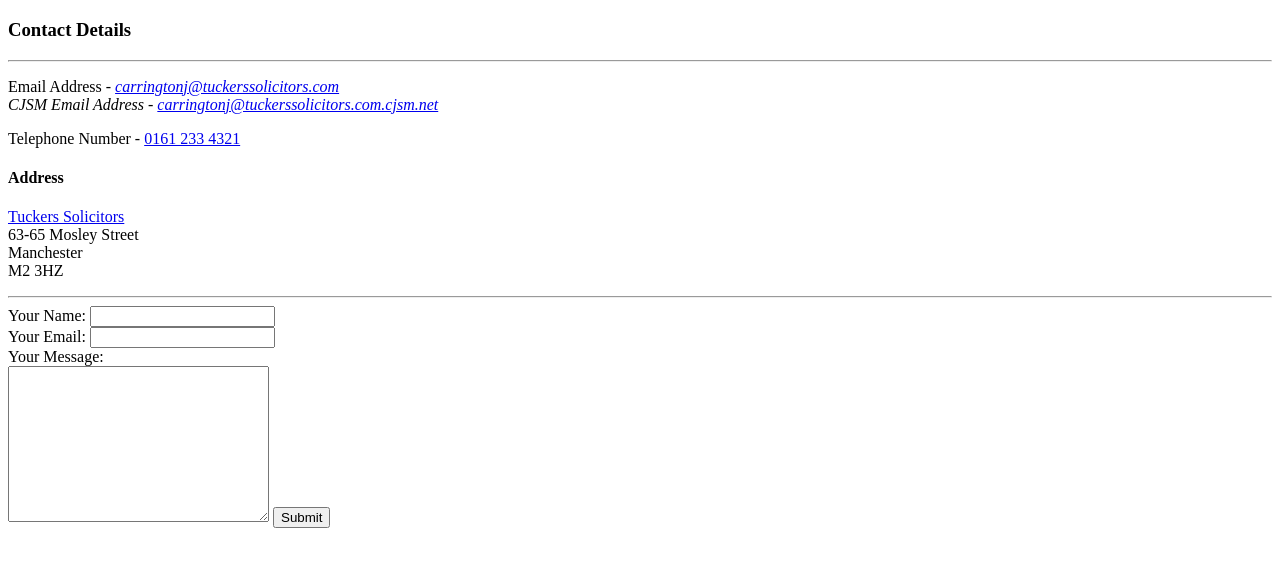
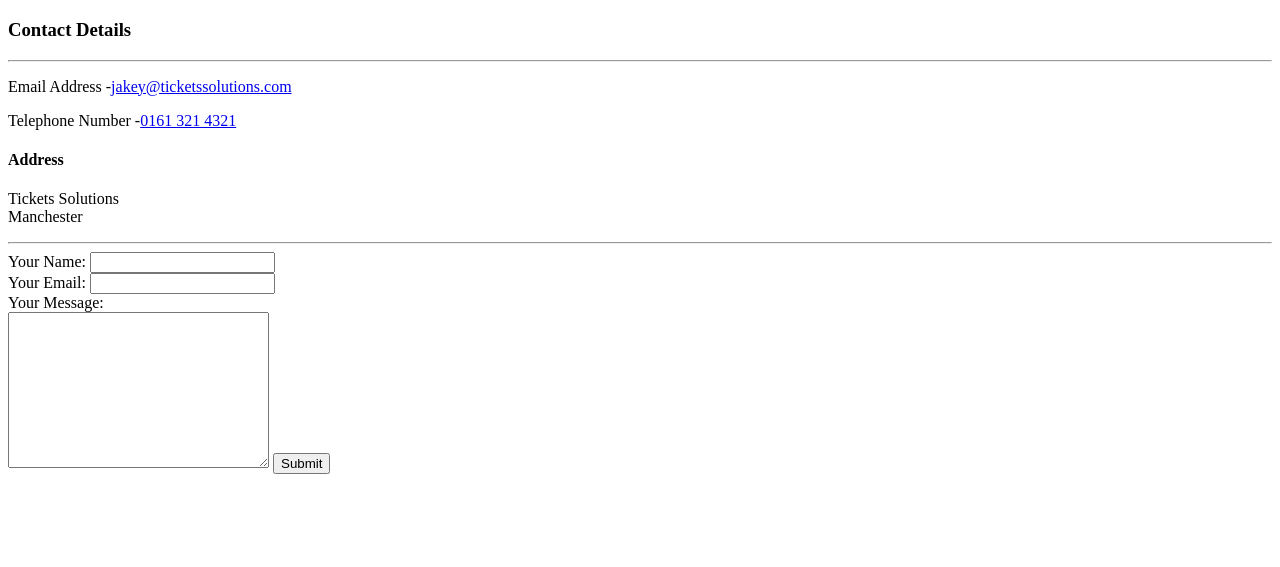
Before and after one commit to CarringtonJakey/CV, a plain HTML site: page contact_me.html in a window 1280 px wide. Shown: the part 61-628 px from the top of the page. Drawn offline with Linux system fonts and the light colour scheme.

Commit message:
Change the Company name and contact details

```diff
--- a/contact_me.html
+++ b/contact_me.html
@@ -9,23 +9,28 @@
   <body>
     <h1>Jake Carrington</h1>
     <h3>Contact Details</h3>
-    <hr>
+    <hr />
     <p>
-      Email Address -
-      <em><a href="mailto:carringtonj@tuckerssolicitors.com">carringtonj@tuckerssolicitors.com</a>  <br />CJSM Email Address -
-        <em><a href="mailto:carringtonj@tuckerssolicitors.com.cjsm.net">carringtonj@tuckerssolicitors.com.cjsm.net</a></em></em>
+      Email Address -<a href="mailto:jakey@ticketssolutions.com"
+        >jakey@ticketssolutions.com</a
+      >
     </p>
-    <p>Telephone Number - <a href="tel:01612334321">0161 233 4321</a></p>
-    <p><h4>Address</h4><a href="https://www.tuckerssolicitors.com/">Tuckers Solicitors</a> <br>63-65 Mosley Street <br>Manchester <br>M2 3HZ</p>
-    <hr>
-    <form action="mailto:jakecarrington@icloud.com" method="post" enctype="text/plain">
+    <p>Telephone Number -<a href="tel:01613214321">0161 321 4321</a></p>
+    <h4>Address</h4>
+    <p>Tickets Solutions<br />Manchester</p>
+    <hr />
+    <form
+      action="mailto:jakecarrington@icloud.com"
+      method="post"
+      enctype="text/plain"
+    >
       <label>Your Name:</label>
-      <input type="text" name="yourName"><br>
+      <input type="text" name="yourName" /><br />
       <label for="">Your Email:</label>
-      <input type="email" name="yourEmail"><br>
-      <label for="">Your Message:</label><br>
+      <input type="email" name="yourEmail" /><br />
+      <label for="">Your Message:</label><br />
       <textarea name="yourEmail" cols="30" rows="10"></textarea>
-      <input type="submit">
+      <input type="submit" />
     </form>
   </body>
 </html>
```
